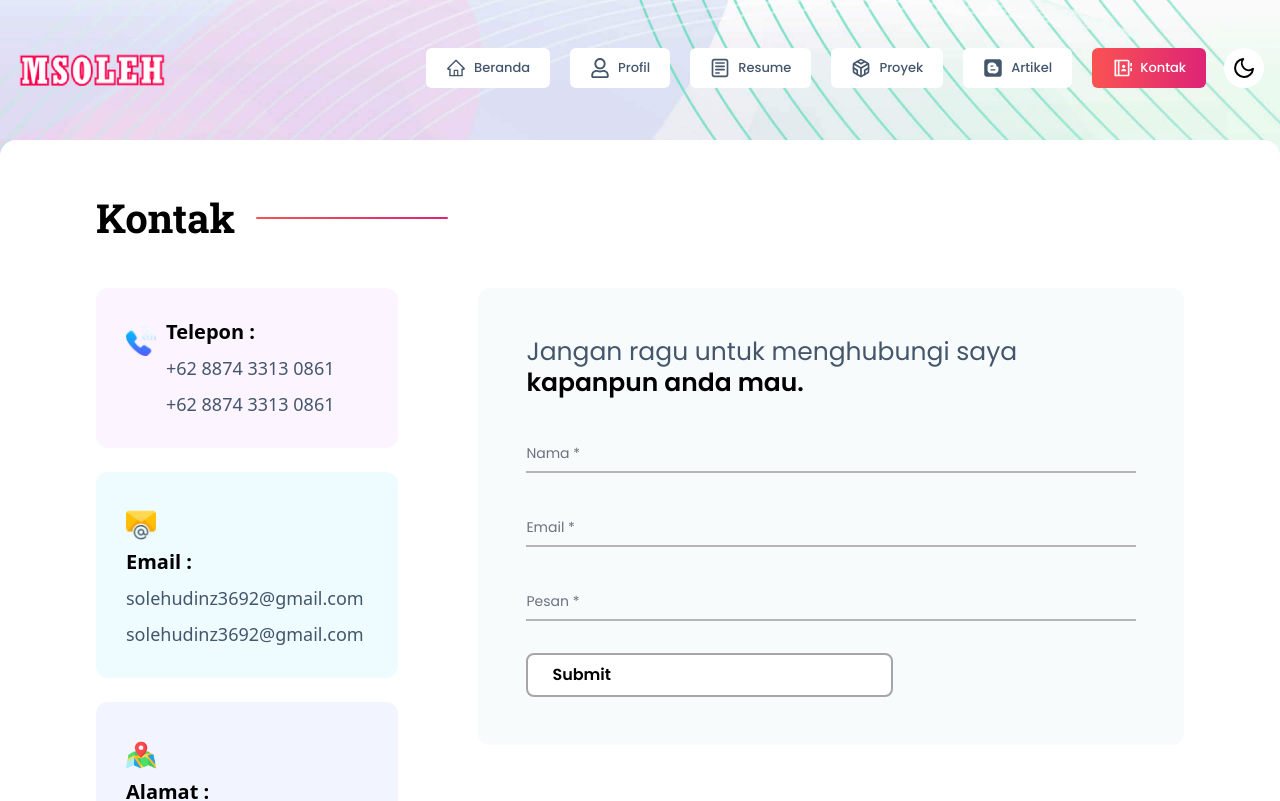
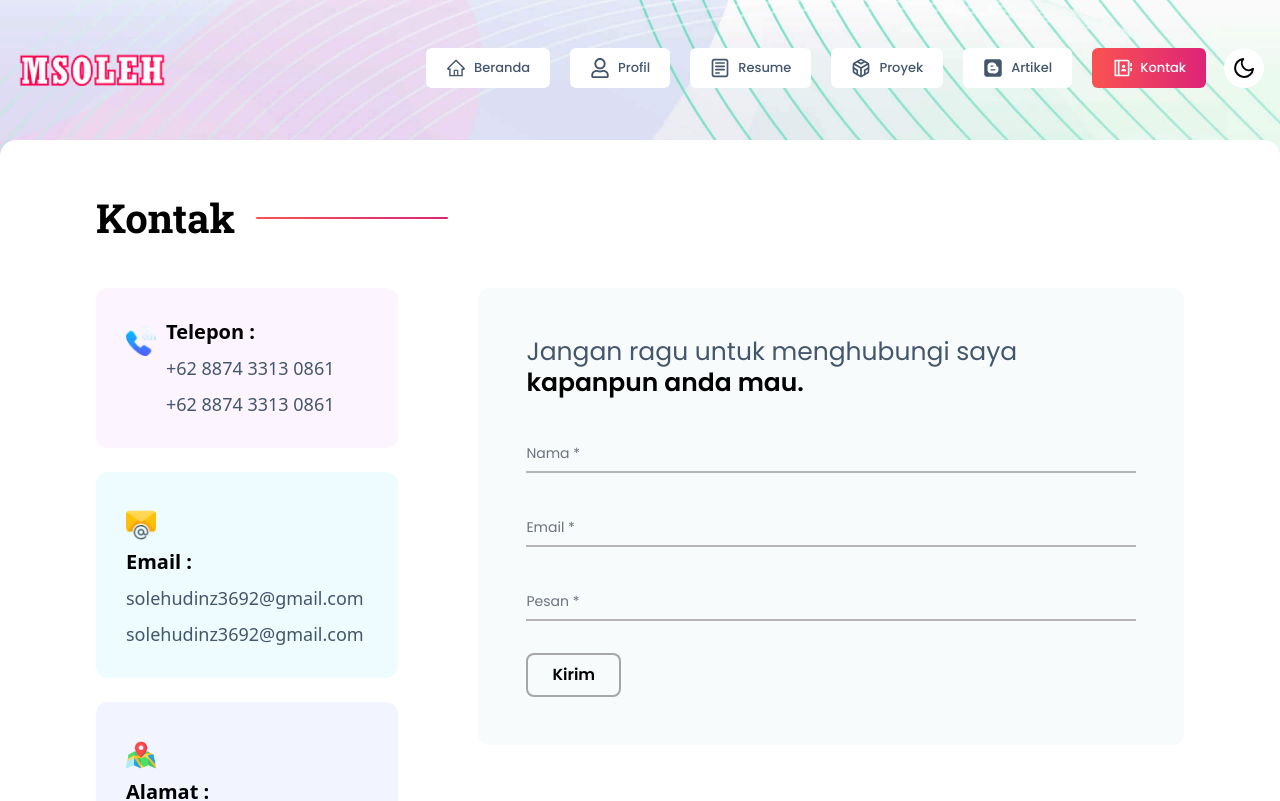
Before and after one commit to solehudinbaik90/portofolio8, a Next.js app: page /contact in a window 1280 px wide. Shown: the top 801 px of the page. Built offline with nearby package versions, Linux system fonts and the light colour scheme.

Commit message:
Change input type to submit and update value text

```diff
--- a/src/components/contact/ContactForm.js
+++ b/src/components/contact/ContactForm.js
@@ -108,10 +108,10 @@ export default function ContactForm({ condition = false }) {
 
         <div className="transition-all duration-300 ease-in-out inline-block hover:bg-gradient-to-r from-[#FA5252] to-[#DD2476] rounded-lg mt-3">
           <input
-            type="kirim"
+            type="submit"
             disabled={isSending}
             className="transition ease-in duration-200 font-semibold cursor-pointer border-color-910 hover:border-transparent px-6 py-2 rounded-lg border-[2px] text-black dark:text-white hover:text-white disabled:opacity-50 font-poppins"
-            value={isSending ? 'Sending...' : 'Submit'}
+            value={isSending ? 'Sending...' : 'Kirim'}
           />
         </div>
       </form>
```
